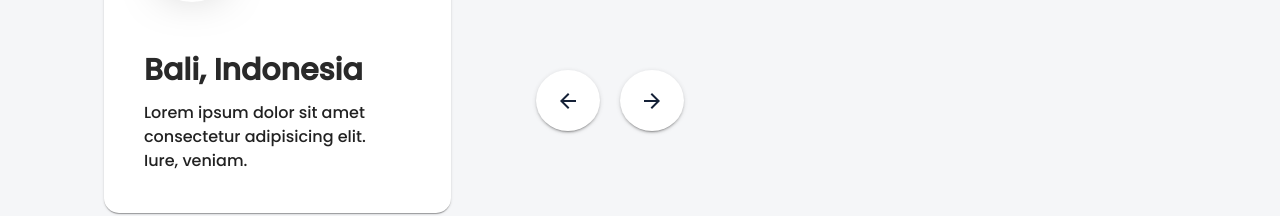
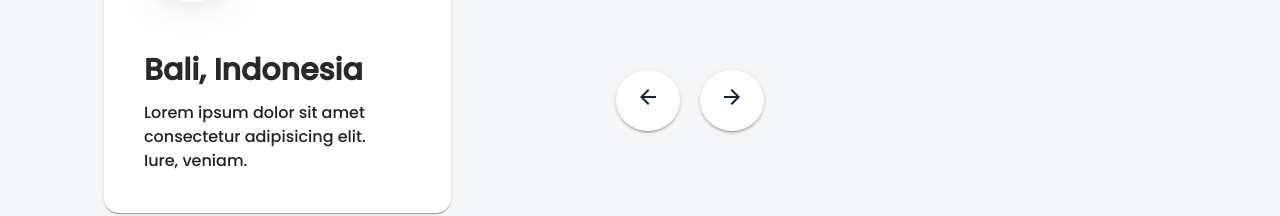
Before and after one commit to jallenmanaloto/Travel-Agency, a React (Create React App) app: page / in a window 1280 px wide. Shown: the part 2175-2391 px from the top of the page. Built offline with nearby package versions, Linux system fonts and the light colour scheme.

Commit message:
Fixed layout of button for each breakpoint

```diff
--- a/src/components/landing/explore/Buttons.js
+++ b/src/components/landing/explore/Buttons.js
@@ -24,14 +24,18 @@ const Buttons = () => {
       <Button
         className={classes.navigation}
         variant="contained"
-        sx={{ mr: "10px" }}
+        sx={{
+          mr: "10px",
+          ml: { sm: 10, md: 10 },
+          display: { xs: "none", sm: "inline-block" },
+        }}
       >
         <ArrowBackIcon />
       </Button>
       <Button
         className={classes.navigation}
         variant="contained"
-        sx={{ ml: "10px" }}
+        sx={{ ml: "10px", display: { xs: "none", sm: "inline-block" } }}
       >
         <ArrowForwardIcon />
       </Button>
```
